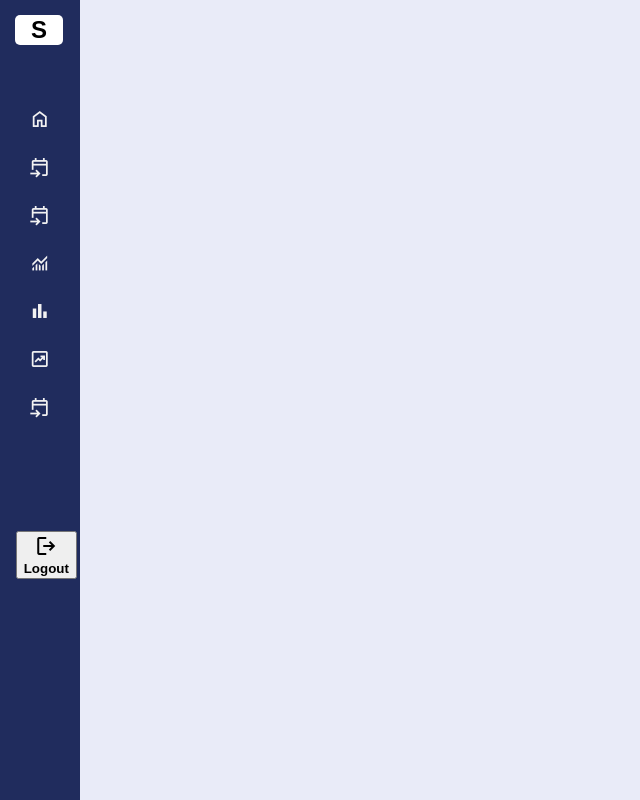
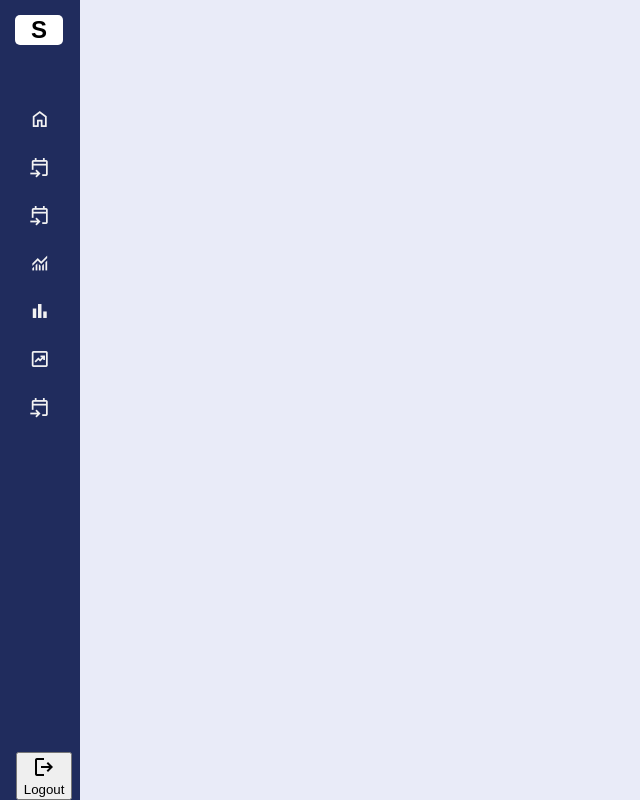
Before and after one commit to SimoneMichelon/Money-Manage-Web-App, an Angular app: page /dashboard in a window 1280 px wide. Shown: the whole page, without its empty margins (0-640 px from the left). Built offline with nearby package versions, Linux system fonts and the light colour scheme; sample sign-in values are in the browser's storage.

Commit message:
Added blur effect and tested routing

```diff
--- a/src/app/app-routing.module.ts
+++ b/src/app/app-routing.module.ts
@@ -3,12 +3,17 @@ import { RouterModule, Routes } from '@angular/router';
 import { AuthComponent } from './components/auth/auth.component';
 import { MainPageComponent } from './pages/main-page/main-page.component';
 import { authGuard } from './security/auth-guard.service';
+import { StatisticsComponent } from './pages/statistics/statistics.component';
 
 const routes: Routes = [
   { path: '', redirectTo: '/login', pathMatch: 'full' },
   { path: 'login', component: AuthComponent },
-  { path: 'dashboard', component: MainPageComponent, canActivate: [authGuard] },
-
+  {
+    path: 'dashboard',
+    component: MainPageComponent,
+    canActivate: [authGuard],
+    children: [{ path: 'statistics', component: StatisticsComponent }],
+  },
   { path: '**', redirectTo: '/dashboard', pathMatch: 'full' },
 ];
 
--- a/src/app/components/sidenav/sidenav.component.html
+++ b/src/app/components/sidenav/sidenav.component.html
@@ -32,7 +32,7 @@
 
     <button class="btn-close logout" (click)="logout()">
       <i class="material-symbols-outlined closeBtn">logout</i>
-      <h4>{{ logoutData.label }}</h4>
+      <p>{{ logoutData.label }}</p>
     </button>
   </ul>
 </div>
--- a/src/app/components/sidenav/sidenav.component.scss
+++ b/src/app/components/sidenav/sidenav.component.scss
@@ -7,6 +7,7 @@
   width: 5rem;
   height: 100vh;
   box-shadow: 0, 063rem 0 1.25rem 0 #8690a3;
+  justify-content: space-between;
 }
 
 .logo-container {
@@ -64,6 +65,7 @@
   flex-direction: column;
   align-items: start;
   height: calc(100% - 3.65rem);
+  flex-grow: 1;
   cursor: pointer;
 
   .sidenav-nav-item {
@@ -99,6 +101,7 @@
   }
 
   .logout {
-    margin-top: 100px;
+    position: absolute;
+    bottom: 0;
   }
 }
--- a/src/app/components/sidenav/sidenav.component.ts
+++ b/src/app/components/sidenav/sidenav.component.ts
@@ -10,31 +10,29 @@ interface SideNavToggle {
 @Component({
   selector: 'app-sidenav',
   templateUrl: './sidenav.component.html',
-  styleUrl: './sidenav.component.scss'
+  styleUrls: ['./sidenav.component.scss'],
 })
 export class SideNavComponent {
-  constructor(
-    private userControllerService: UserControllerService,
-    private authService : AuthService,
-    private router: Router
-  ) { }
-
- @Output() onToggleSideNav: EventEmitter<SideNavToggle> = new EventEmitter();
+  @Output() onToggleSideNav: EventEmitter<SideNavToggle> = new EventEmitter();
   collapsed = false;
   navData = navbarData;
 
-  logoutData : any =   {
+  logoutData: any = {
     icon: 'material-symbols-outlined',
     label: 'Logout',
     iconName: 'Logout',
   };
 
+  constructor(
+    private userControllerService: UserControllerService,
+    private authService: AuthService,
+    private router: Router
+  ) {}
 
   collapseOff() {
     this.collapsed = !this.collapsed;
-    this.onToggleSideNav.emit({
-      collapsed: this.collapsed,
-    });
+    console.log('Sidebar collapsed:', this.collapsed);
+    this.onToggleSideNav.emit({ collapsed: this.collapsed });
   }
 
   logout() {
@@ -42,15 +40,15 @@ export class SideNavComponent {
     this.router.navigateByUrl('/login');
   }
 
-  getUser(){
+  getUser() {
     this.userControllerService.getUserByJwt().subscribe({
-      next : (response) =>{
-        console.log("Response {}",response);
+      next: (response) => {
+        console.log('Response {}', response);
       },
-      error : (error) => {
-        console.log("Error {}", error)
-      }
-    })
+      error: (error) => {
+        console.log('Error {}', error);
+      },
+    });
   }
 }
 
--- a/src/app/pages/main-page/main-page.component.html
+++ b/src/app/pages/main-page/main-page.component.html
@@ -2,5 +2,6 @@
   <app-sidenav (onToggleSideNav)="onToggleSideNav($event)"></app-sidenav>
   <div class="content" [ngClass]="{ blurred: isBlurred }">
     <router-outlet></router-outlet>
+    <!-- Main content router outlet -->
   </div>
 </div>
--- a/src/app/pages/main-page/main-page.component.scss
+++ b/src/app/pages/main-page/main-page.component.scss
@@ -1,3 +1,23 @@
+.container {
+  display: flex;
+}
+
+app-sidenav {
+  flex-shrink: 0;
+  width: 5rem; /* Default width of the sidebar */
+  transition: width 0.3s;
+}
+
+.content {
+  flex-grow: 1;
+  transition: margin-left 0.3s;
+  padding: 1rem; /* Add padding if needed */
+}
+
+.sidenav-collapsed + .content {
+  margin-left: 16.5625rem; /* Adjust based on the collapsed width of your sidebar */
+}
+
 .blurred {
   filter: blur(5px);
 }
--- a/src/app/pages/main-page/main-page.component.ts
+++ b/src/app/pages/main-page/main-page.component.ts
@@ -3,12 +3,13 @@ import { Component } from '@angular/core';
 @Component({
   selector: 'app-main-page',
   templateUrl: './main-page.component.html',
-  styleUrl: './main-page.component.scss',
+  styleUrls: ['./main-page.component.scss'],
 })
 export class MainPageComponent {
   isBlurred = false;
 
   onToggleSideNav(event: { collapsed: boolean }) {
-    this.isBlurred = !event.collapsed;
+    this.isBlurred = event.collapsed;
+    console.log('Content blurred:', this.isBlurred);
   }
 }
```
